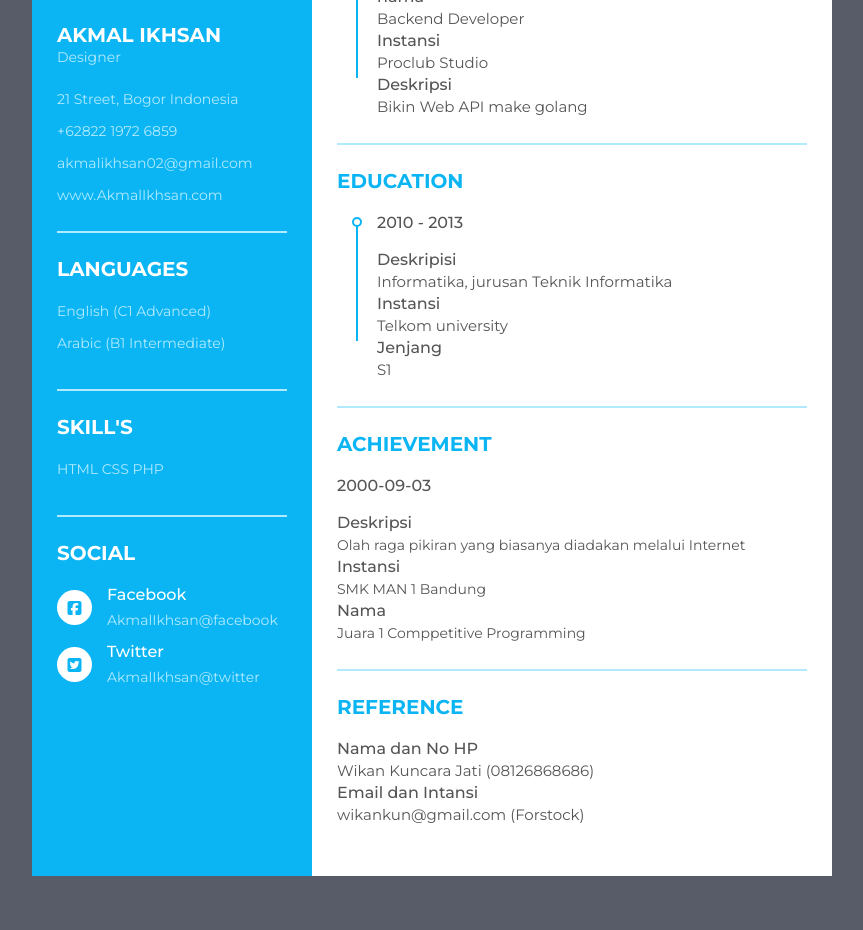
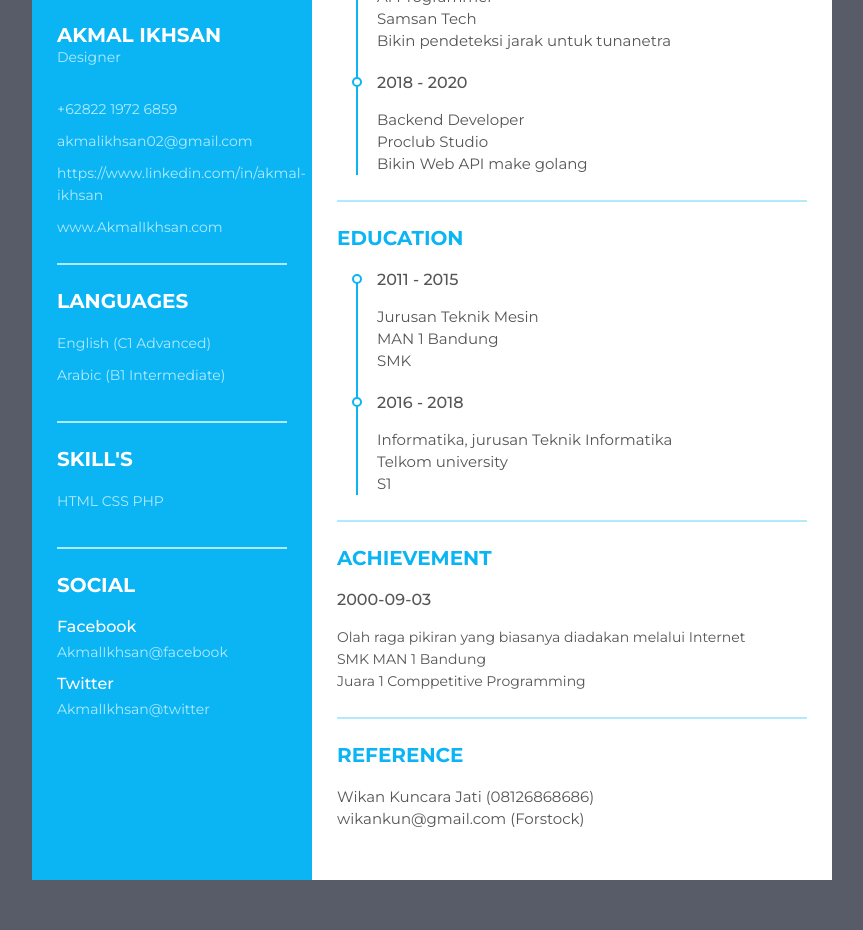
Before and after one commit to MAAF72/CV-Generator, a Flask app: template application/web/templates/CVgen revisi 1.html in a window 1280 px wide. Shown: the part 331-1261 px from the top of the page, without its empty margins (208-1071 px from the left). Before the commit the page ends 1207 px from the top, so only its background shows below. Run offline with Flask 2, Linux system fonts and the light colour scheme; the template is opened without the code that fills it, so the values that code supplies are empty; some libraries are stand-ins or nearby versions.

Commit message:
Update CVgen revisi 1.html

```diff
--- a/application/web/templates/CVgen revisi 1.html
+++ b/application/web/templates/CVgen revisi 1.html
@@ -24,9 +24,6 @@
          <!--     <div class="icon">
                <i class="fas fa-map-signs"></i>
              </div> -->
-             <div class="data">
-               21 Street, Bogor Indonesia
-             </div>
            </li>
            <li>
       <!--        <div class="icon">
@@ -42,6 +39,11 @@
              </div> -->
              <div class="data">
                akmalikhsan02@gmail.com
+             </div>
+           </li>
+            <li>
+             <div class="data">
+              https://www.linkedin.com/in/akmal-ikhsan
              </div>
            </li>
            <li>
@@ -102,18 +104,18 @@
          </div>
          <ul>
            <li>
-             <div class="icon">
+<!--              <div class="icon">
                <i class="fab fa-facebook-square"></i>
-             </div>
+             </div> -->
              <div class="data">
                <p class="semi-bold">Facebook</p>
                <p>AkmalIkhsan@facebook</p>
              </div>
            </li>
            <li>
-             <div class="icon">
+<!--              <div class="icon">
                <i class="fab fa-twitter-square"></i>
-             </div>
+             </div> -->
              <div class="data">
                <p class="semi-bold">Twitter</p>
                <p>AkmalIkhsan@twitter</p>
@@ -138,11 +140,22 @@
             <li>
               <div class="date">2015 - 2017</div>
               <div class="info">
-                  <p class="semi-bold">nama</p>
+                  <!-- <p class="semi-bold">nama</p>  -->
+                      <p class="desc">AI Programmer</p>
+                  <!-- <p class="semi-bold">Instansi</p>  -->
+                      <p class="desc">Samsan Tech</p>
+                  <!-- <p class="semi-bold">Deskripsi</p>  -->
+                      <p class="desc">Bikin pendeteksi jarak untuk tunanetra</p>
+                </div>
+            </li>
+                        <li>
+              <div class="date">2018 - 2020</div>
+              <div class="info">
+                  <!-- <p class="semi-bold">nama</p>  -->
                       <p class="desc">Backend Developer</p>
-                  <p class="semi-bold">Instansi</p>
+                  <!-- <p class="semi-bold">Instansi</p>  -->
                       <p class="desc">Proclub Studio</p>
-                  <p class="semi-bold">Deskripsi</p>
+                  <!-- <p class="semi-bold">Deskripsi</p>  -->
                       <p class="desc">Bikin Web API make golang</p>
                 </div>
             </li>
@@ -154,13 +167,24 @@
          </div>
       <ul>
             <li>
-                <div class="date">2010 - 2013</div>
+                <div class="date">2011 - 2015</div>
                 <div class="info">
-                  <p class="semi-bold">Deskripisi</p>
+                  <!-- <p class="semi-bold">Deskripisi</p>  -->
+                      <p class="desc">Jurusan Teknik Mesin</p>
+                  <!-- <p class="semi-bold">Instansi</p>  -->
+                      <p class="desc">MAN 1 Bandung</p>
+                  <!-- <p class="semi-bold">Jenjang</p>  -->
+                      <p class="desc">SMK</p>
+                </div>
+            </li>
+            <li>
+                <div class="date">2016 - 2018</div>
+                <div class="info">
+                  <!-- <p class="semi-bold">Deskripisi</p>  -->
                       <p class="desc">Informatika, jurusan Teknik Informatika</p>
-                  <p class="semi-bold">Instansi</p>
+                  <!-- <p class="semi-bold">Instansi</p>  -->
                       <p class="desc">Telkom university</p>
-                  <p class="semi-bold">Jenjang</p>
+                  <!-- <p class="semi-bold">Jenjang</p>  -->
                       <p class="desc">S1</p>
                 </div>
             </li>
@@ -181,15 +205,15 @@
          <li>
                 <div class="date">2000-09-03</div>
                 <div class="info">
-                <p class="semi-bold">Deskripsi</p>
+                <!-- <p class="semi-bold">Deskripsi</p>  -->
                   <p>Olah raga pikiran yang biasanya diadakan melalui Internet</p>
                 </div>
                 <div class="info">
-                     <p class="semi-bold">Instansi</p>
+                     <!-- <p class="semi-bold">Instansi</p>  -->
                   <p>SMK MAN 1 Bandung</p>
                 </div>
                 <div class="info">
-                     <p class="semi-bold">Nama</p>
+                     <!-- <p class="semi-bold">Nama</p>  -->
                   <p>Juara 1 Comppetitive Programming</p>
                 </div>
             </li>
@@ -203,9 +227,9 @@
          <li>
                <!-- <div class="date">2013 - 2015</div> -->
              <div class="info">
-                  <p class="semi-bold">Nama dan No HP</p>
+                  <!-- <p class="semi-bold">Nama dan No HP</p>  -->
                       <p class="desc">Wikan Kuncara Jati (08126868686) </p>
-                  <p class="semi-bold">Email dan Intansi</p>
+                  <!-- <p class="semi-bold">Email dan Intansi</p>  -->
                       <p class="desc">wikankun@gmail.com (Forstock)</p>
 
                 </div>
```
